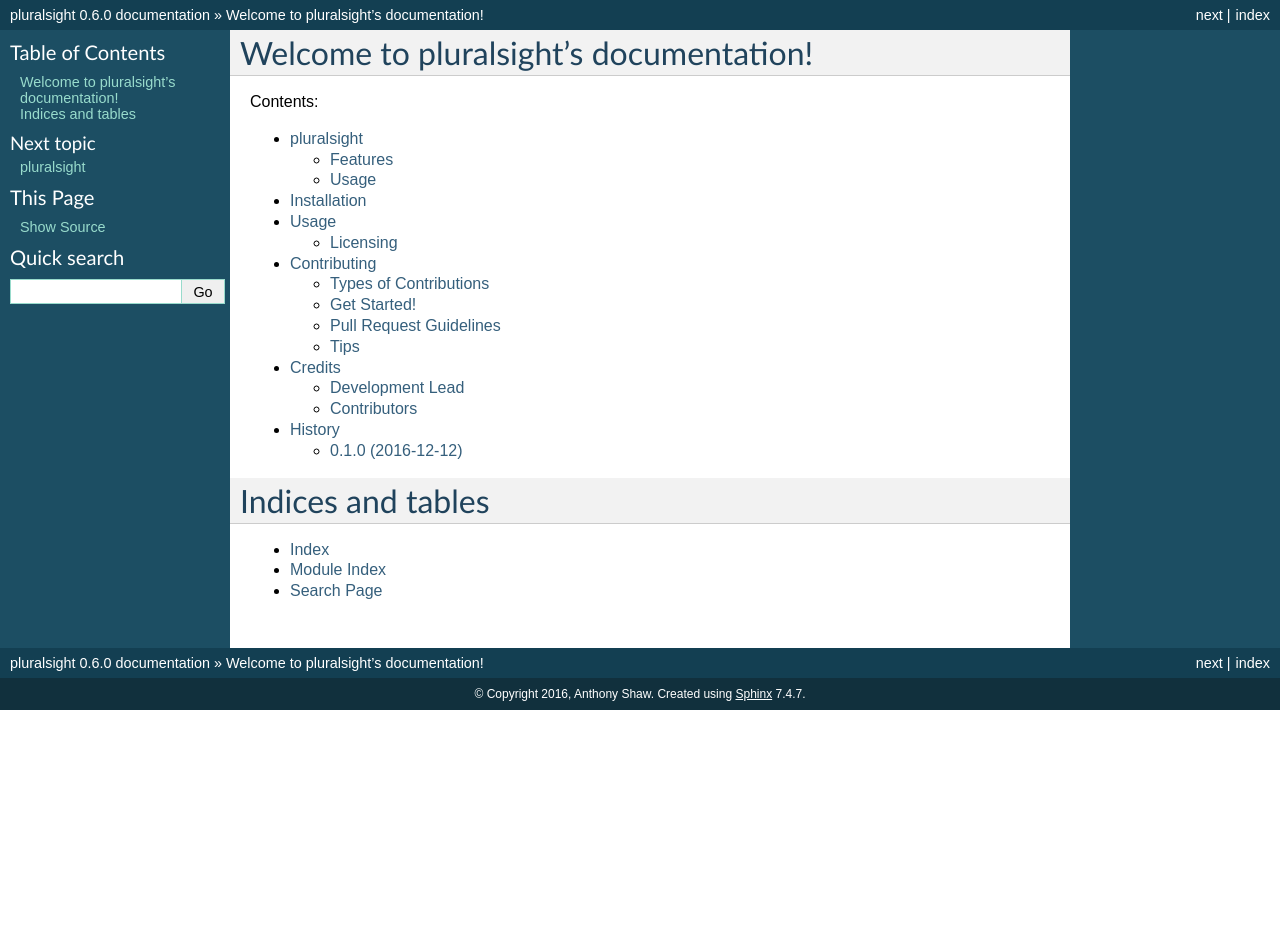
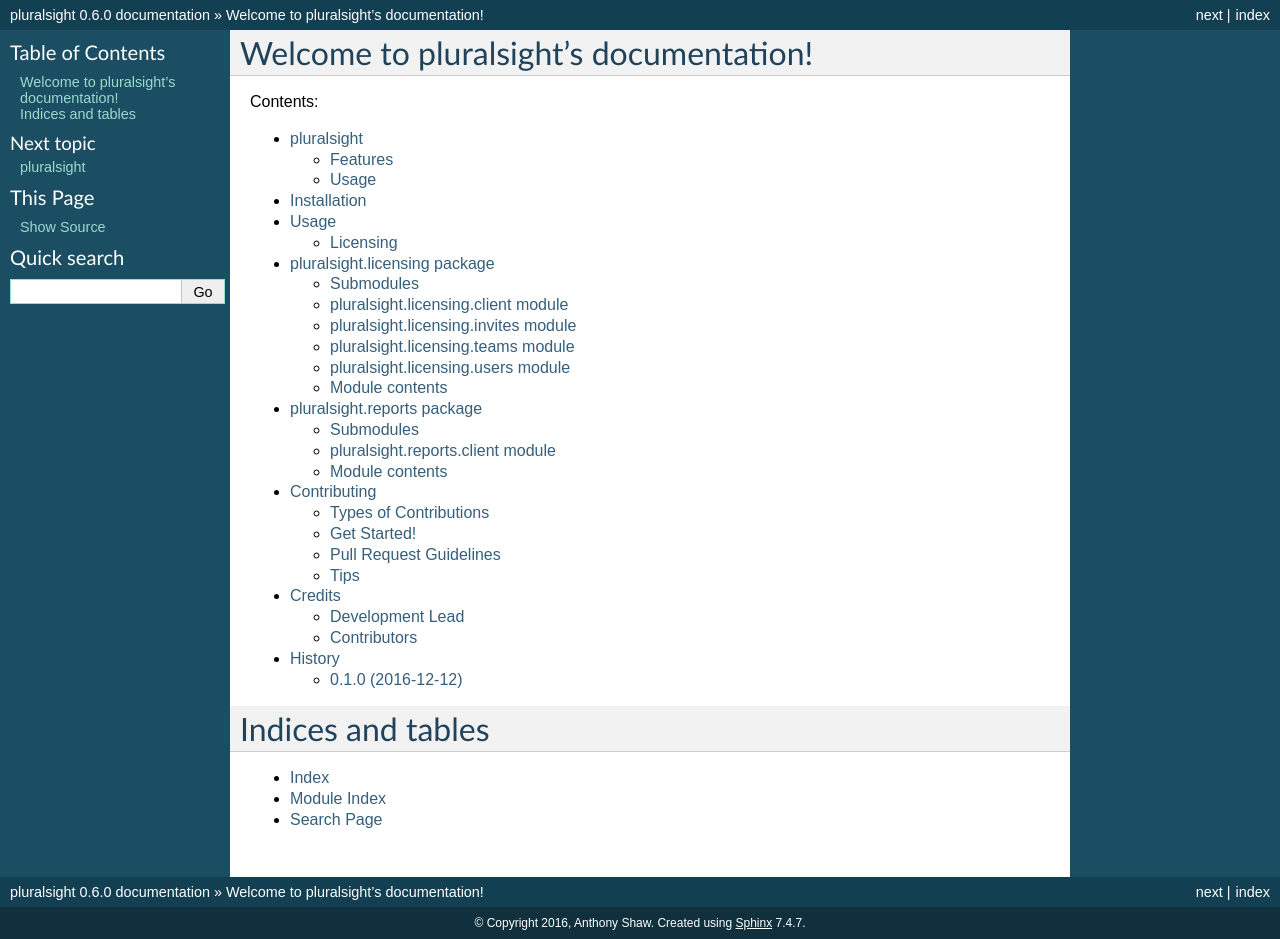
Before and after one commit to tonybaloney/pluralsight, a Sphinx documentation site: the page built from docs/index.rst, in a window 1280 px wide. Built offline with Sphinx 7.4.7, drawn with Linux system fonts in a browser that asks for light colours; before the commit the page ends 900 px from its top, so only the background shows below that.

Commit message:
Update index.rst

```diff
--- a/docs/index.rst
+++ b/docs/index.rst
@@ -14,6 +14,8 @@ Contents:
    readme
    installation
    usage
+   pluralsight.licensing
+   pluralsight.reports
    contributing
    authors
    history
```
